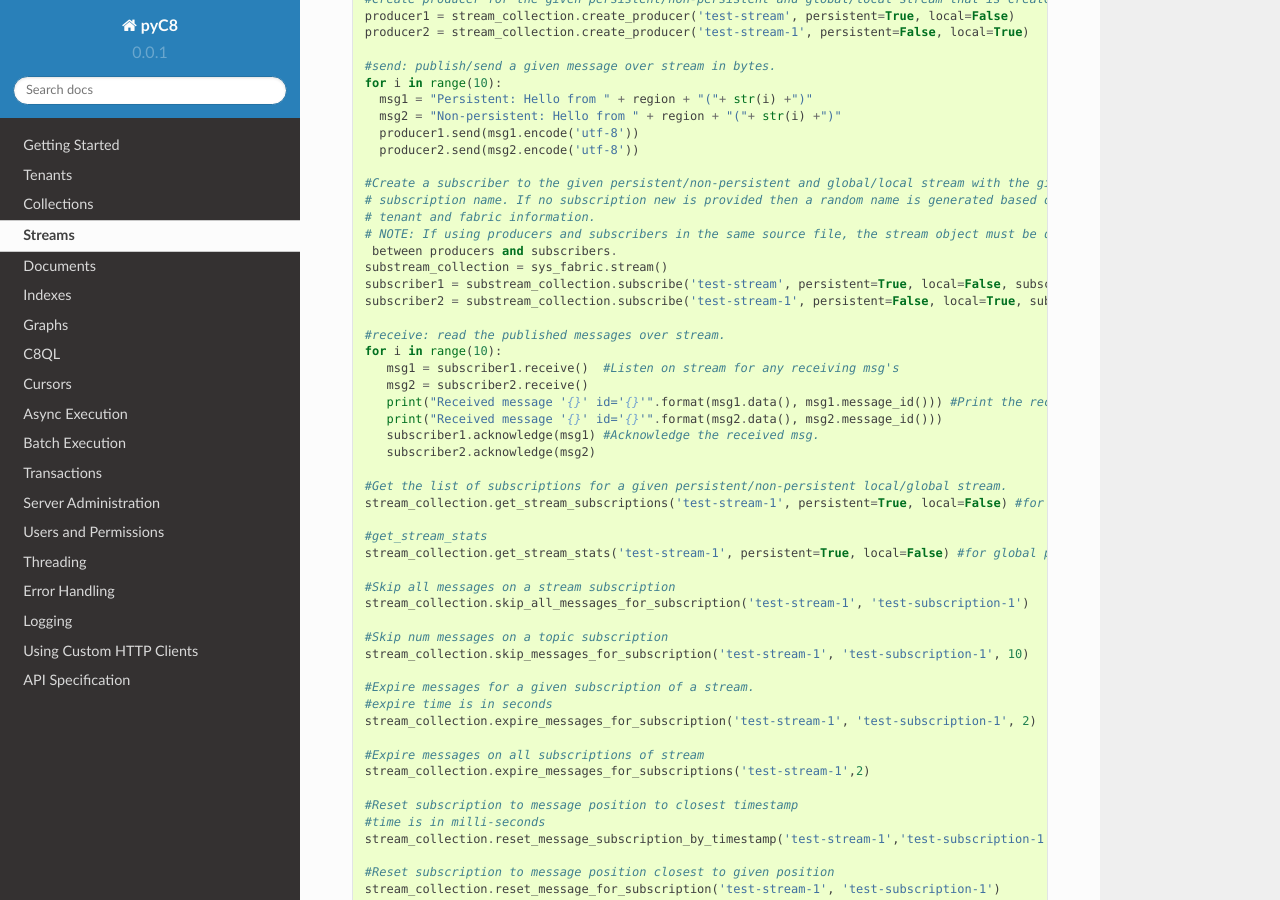
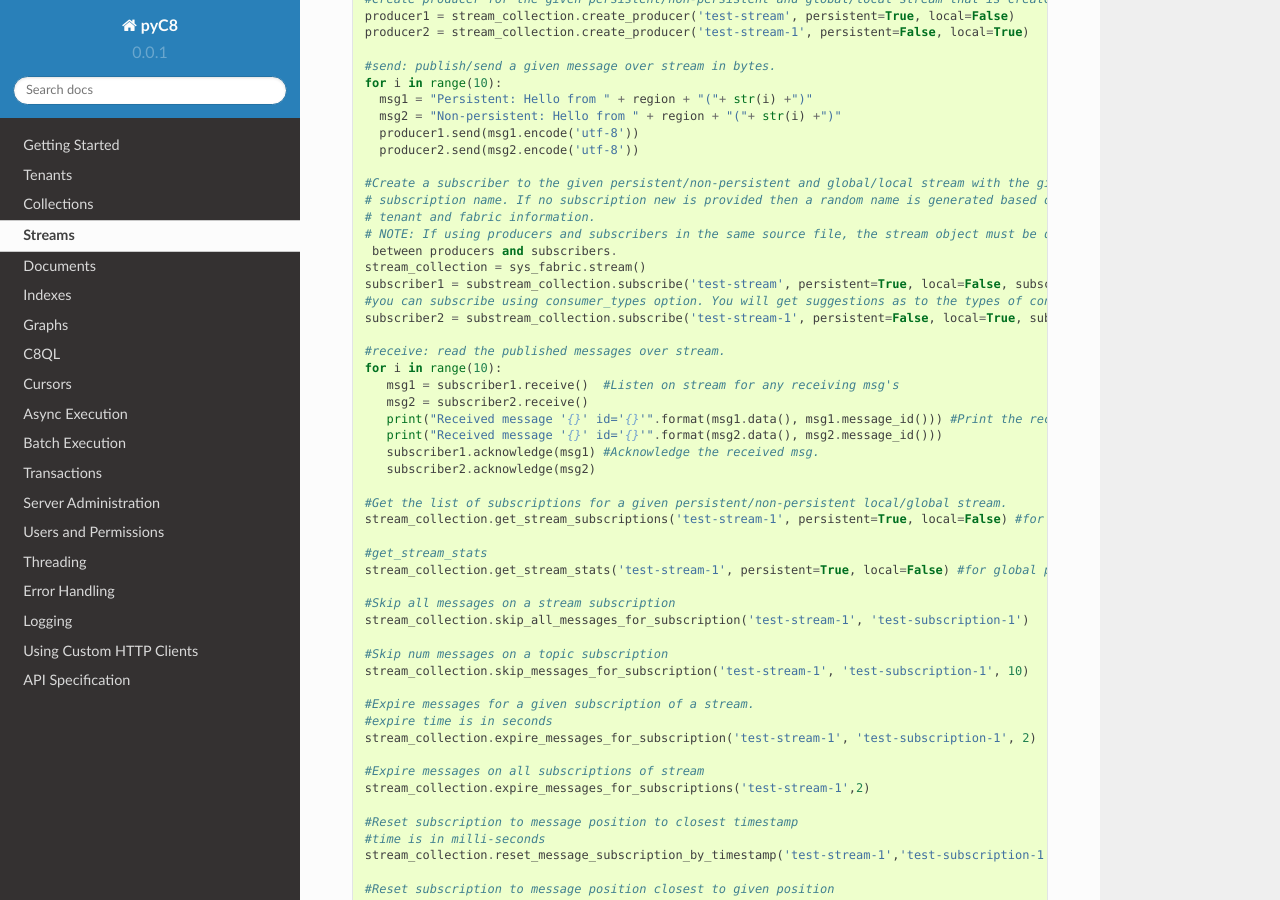
Before and after one commit to Macrometacorp/pyC8, a Sphinx documentation site: the page built from docs/stream.rst, in a window 1280 px wide and 900 px high, scrolled down 1250 px. Built offline with Sphinx 7.4.7 and the Read the Docs theme 2.0.0, drawn with Linux system fonts in a browser that asks for light colours; pages that are not in the unit, such as notebooks, are missing from menus.

Commit message:
updated stream.rst to include consumer_types option

```diff
--- a/docs/stream.rst
+++ b/docs/stream.rst
@@ -78,8 +78,9 @@
     # tenant and fabric information.
     # NOTE: If using producers and subscribers in the same source file, the stream object must be different
      between producers and subscribers.
-    substream_collection = sys_fabric.stream()
-    subscriber1 = substream_collection.subscribe('test-stream', persistent=True, local=False, subscription_name="test-subscription-1")
+    stream_collection = sys_fabric.stream()
+    subscriber1 = substream_collection.subscribe('test-stream', persistent=True, local=False, subscription_name="test-subscription-1",consumer_type= stream_collection.CONSUMER_TYPES.EXCLUSIVE)
+    #you can subscribe using consumer_types option. You will get suggestions as to the types of consumer types available
     subscriber2 = substream_collection.subscribe('test-stream-1', persistent=False, local=True, subscription_name="test-subscription-2")
 
     #receive: read the published messages over stream.
```
